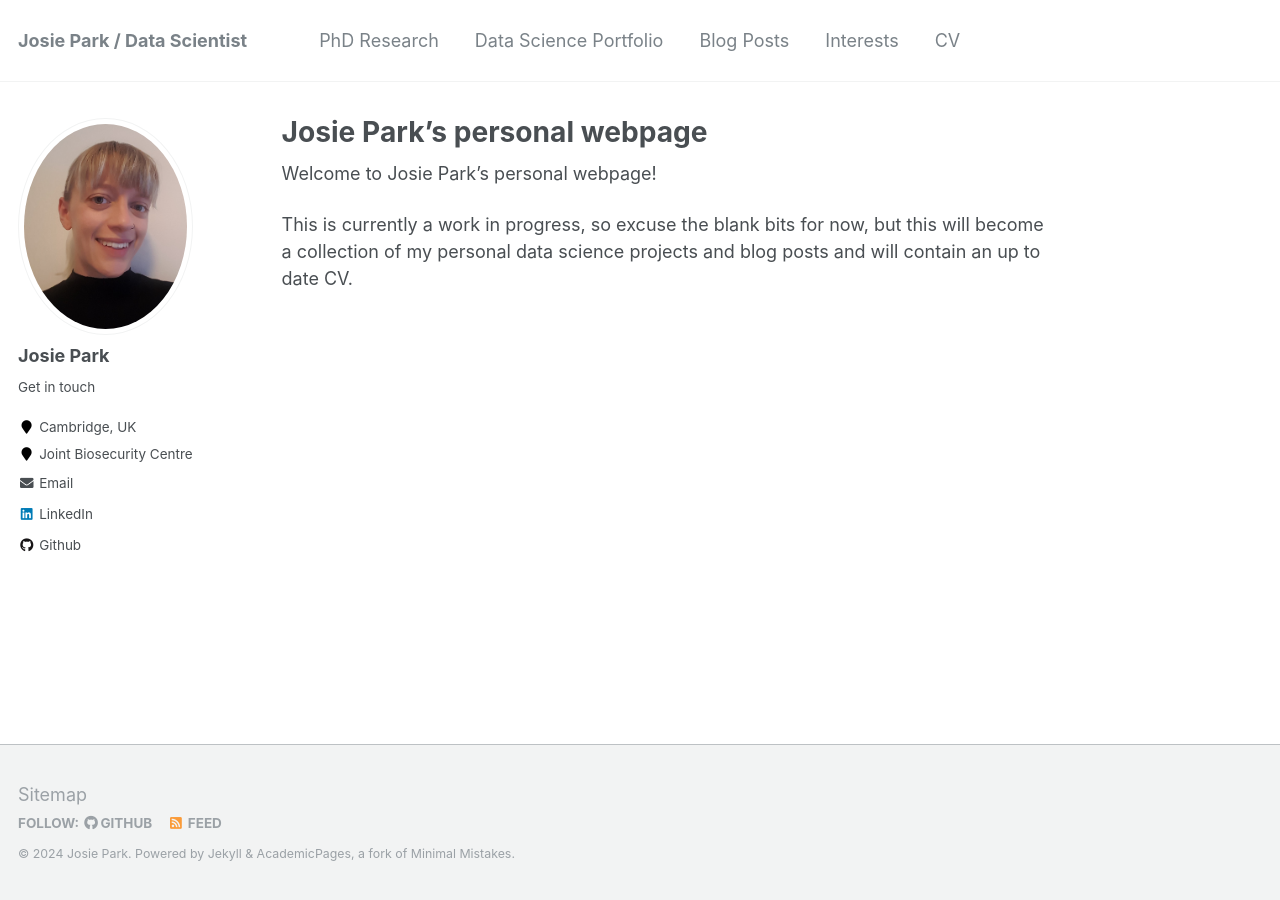
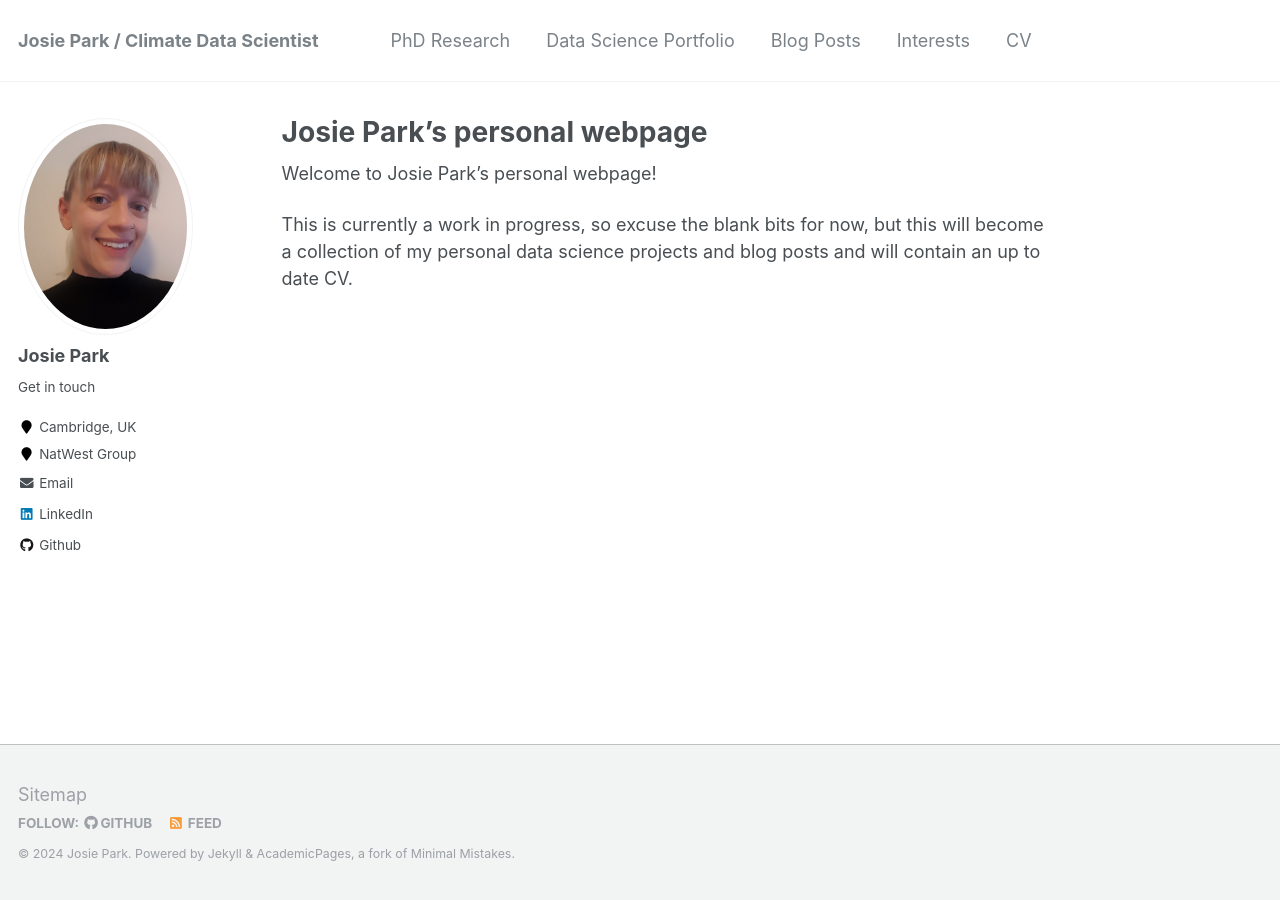
Before and after one commit to JosiePark/JosiePark.github.io, a Jekyll site: the page built from _pages/about.md, in a window 1280 px wide. Built offline with Jekyll 4.4.1, drawn with Linux system fonts in a browser that asks for light colours.

Commit message:
Updated global employer field

```diff
--- a/_config.yml
+++ b/_config.yml
@@ -7,7 +7,7 @@
 
 # Site Settings
 locale                   : "en-US"
-title                    : "Josie Park / Data Scientist"
+title                    : "Josie Park / Climate Data Scientist"
 title_separator          : "-"
 name                     : &name "Josie Park"
 description              : &description "A Data Scientist with a Mathematics background and PhD in Ocean Modelling"
@@ -84,7 +84,7 @@ author:
   avatar           : "josie.jpg"
   bio              : "Get in touch"
   location         : "Cambridge, UK"
-  employer         : "Joint Biosecurity Centre"
+  employer         : "NatWest Group"
   pubmed           :
   googlescholar    :
   email            : "josiepark92@hotmail.co.uk"
```
